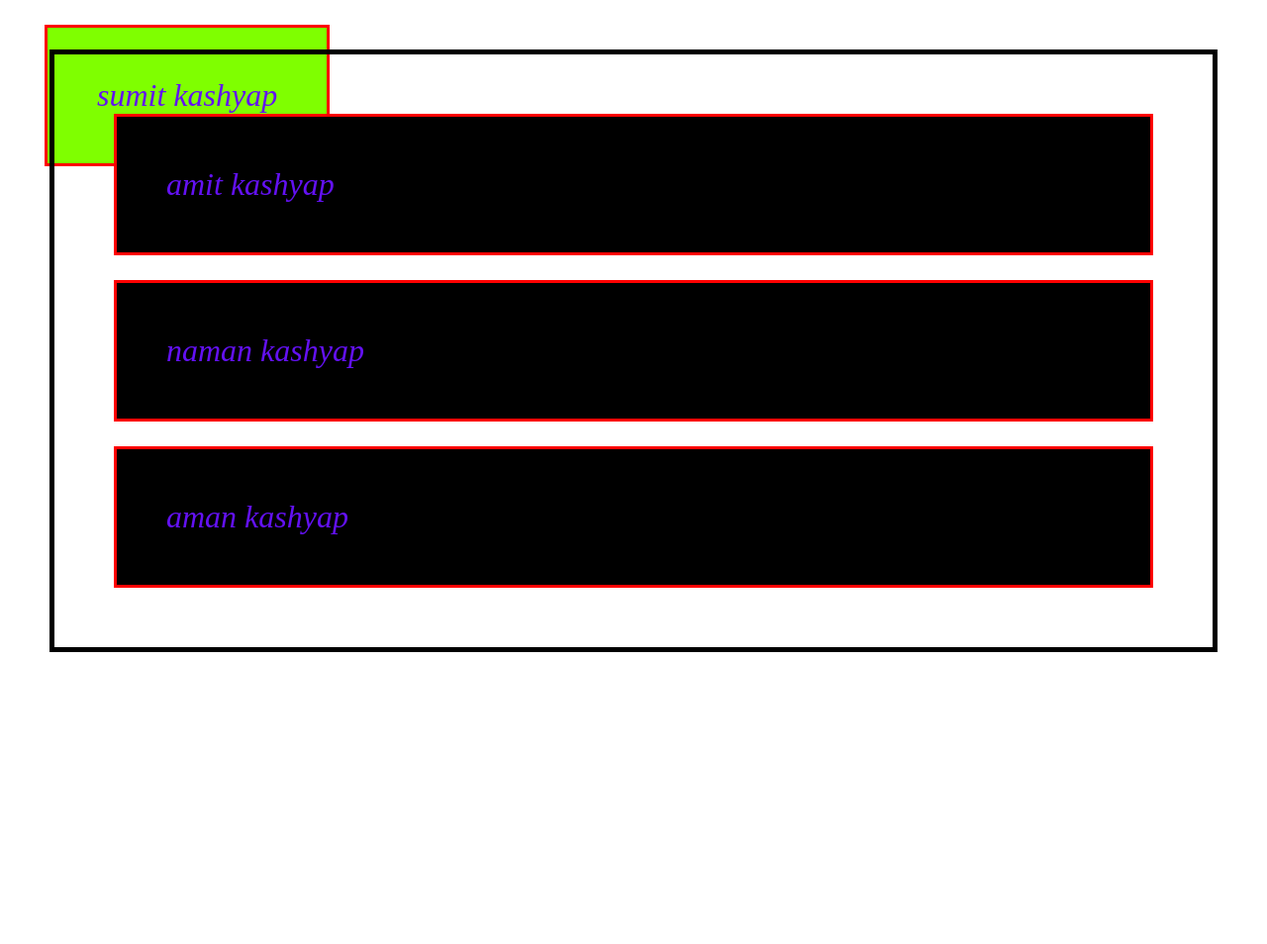
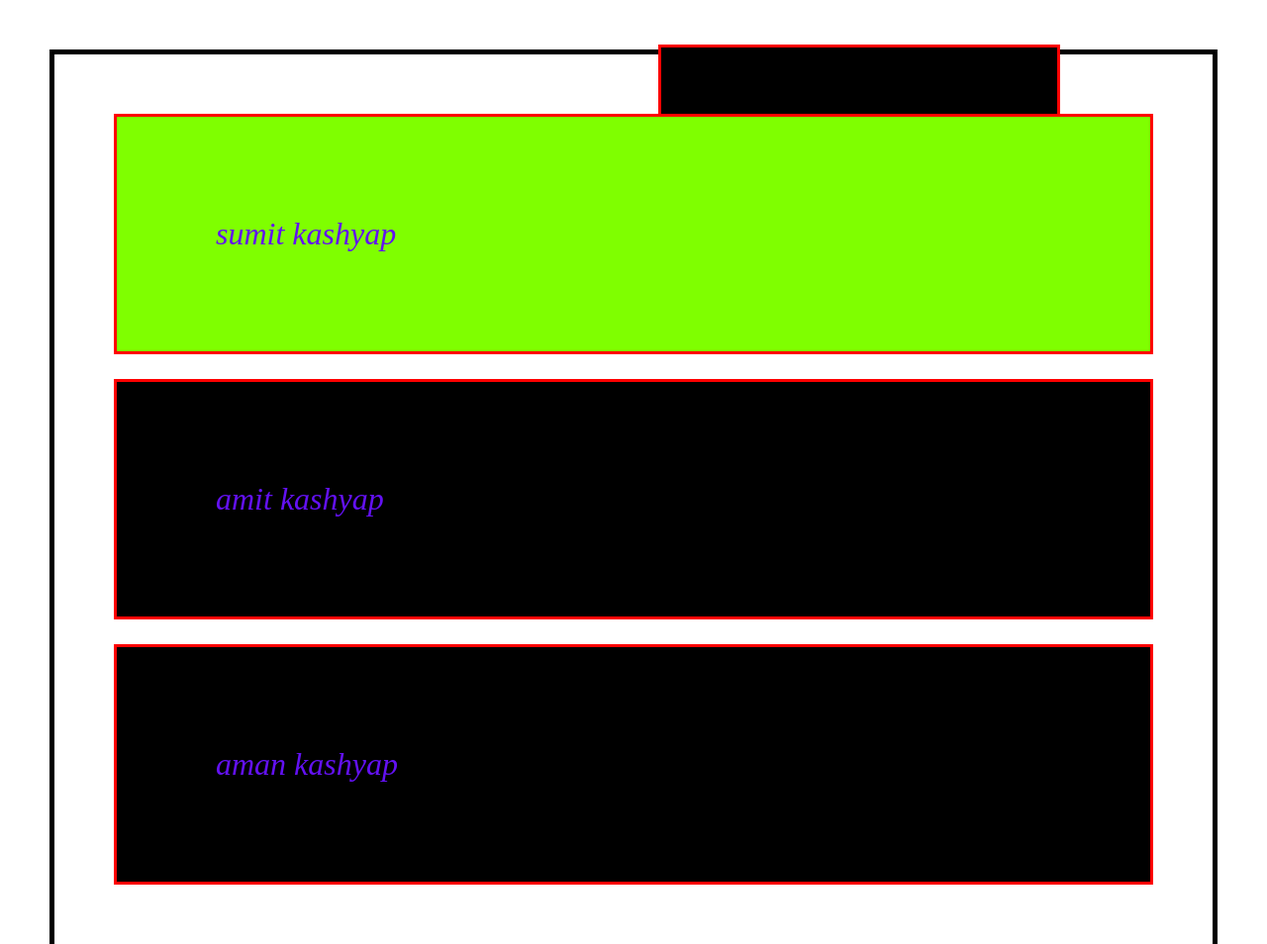
Before and after one commit to sumitkashyap6620/exersise2, a plain HTML site: page position.html in a window 1280 px wide. Shown: the top 954 px of the page at 99% size. Before the commit the page ends 800 px from the top, so only its background shows below. Drawn offline with Linux system fonts and the light colour scheme.

```diff
--- a/position.html
+++ b/position.html
@@ -19,18 +19,22 @@
             background-color: black;
             color: rgb(99, 17, 243);
             margin: 25px;
-            padding: 50px;
+            padding: 100px;
             border: 3px solid red;
             font-size: xx-large;
             font-style: italic;
         }
         .box1{
-            position: absolute;
+            position: sticky;
             background-color: chartreuse;
-
-          top:0px;
+           top:105px;
           left: 20px;
-          z-index: -1;
+          z-index: 1;
+        }
+        .box3{
+            position: fixed;
+            top: 20px;
+            left: 50vw;
         }
 
     </style>
```
